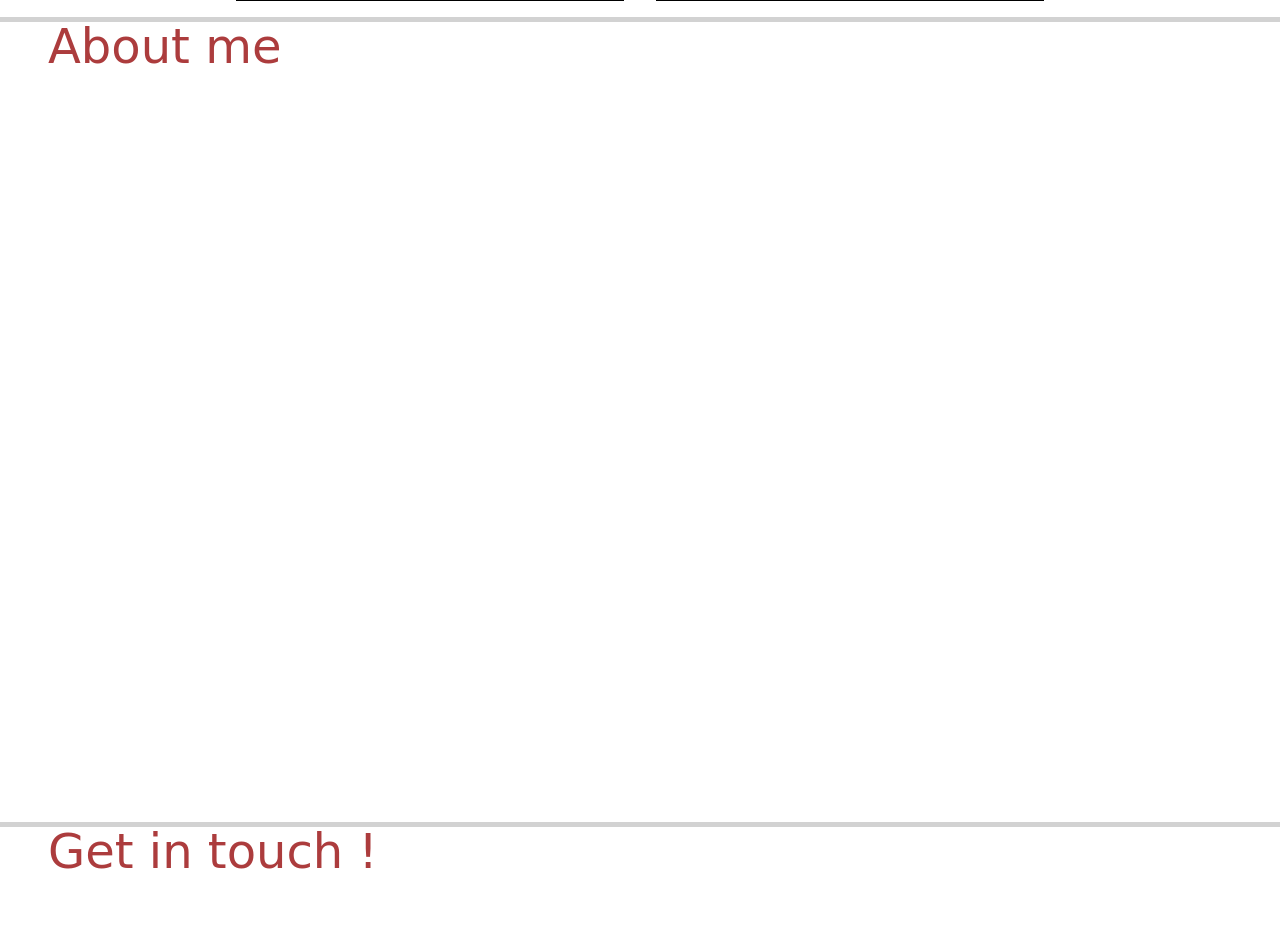
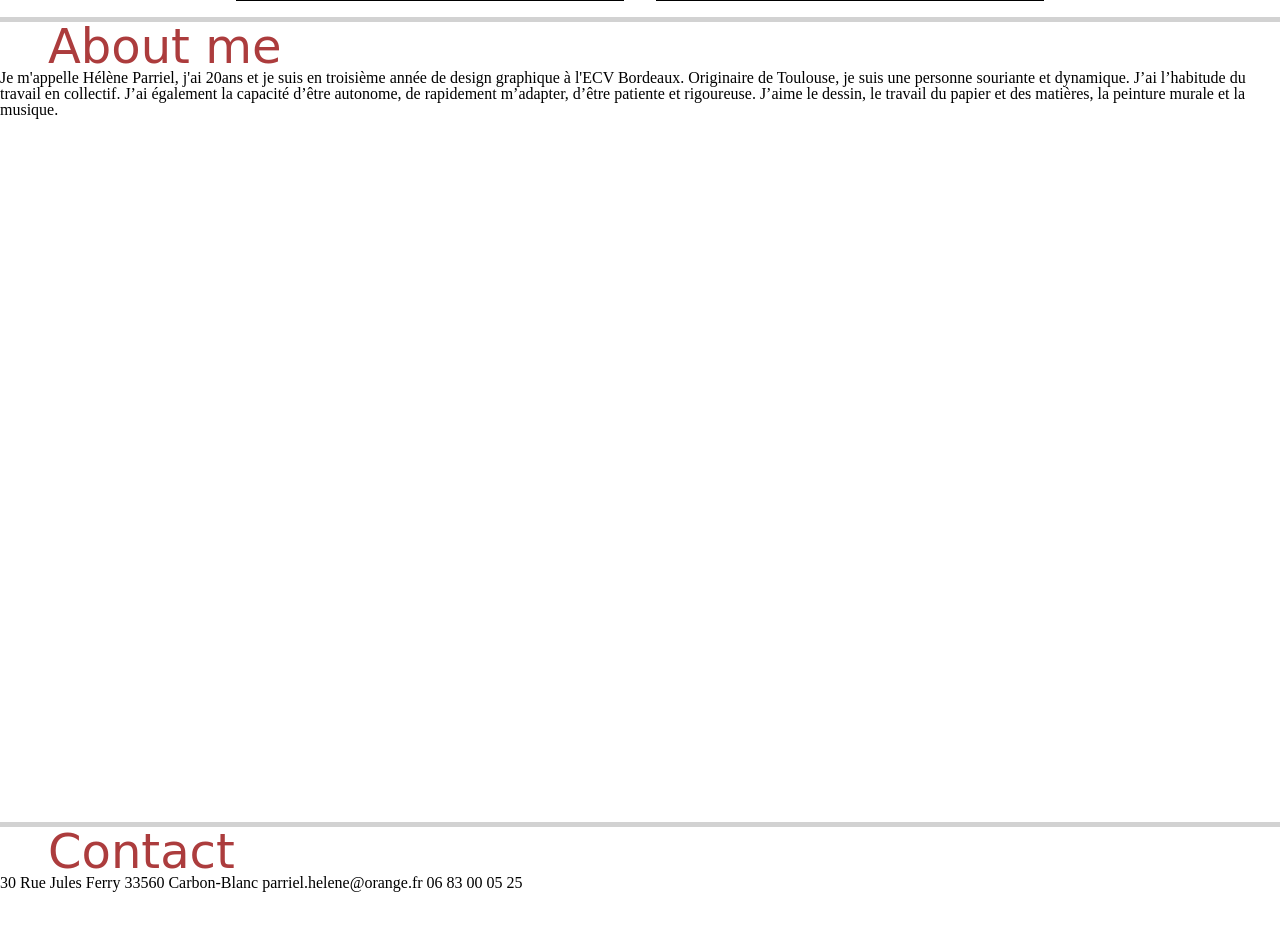
Before and after one commit to heleneparriel/D3-2019-2020-Project-04-portfolio, a plain HTML site: page index.html in a window 1280 px wide. Shown: the part 4762-5692 px from the top of the page. Drawn offline with Linux system fonts and the light colour scheme.

Commit message:
about me / contact

```diff
--- a/index.html
+++ b/index.html
@@ -189,12 +189,16 @@ pour homme.</p>
 
 <section id="about">
   <h1>About me</h1>
-
+    <p>Je m'appelle Hélène Parriel, j'ai 20ans et je suis en troisième année de design graphique à l'ECV Bordeaux. Originaire de Toulouse, je suis une personne souriante et dynamique. J’ai l’habitude du travail en collectif. J’ai également la capacité d’être autonome, de rapidement m’adapter, d’être patiente et rigoureuse.
+J’aime le dessin, le travail du papier et des matières, la peinture murale et la musique.</p>
 </section>
 
 <section id="contact">
-  <h1>Get in touch !</h1>
-
+  <h1>Contact</h1>
+<p>30 Rue Jules Ferry
+33560 Carbon-Blanc
+parriel.helene@orange.fr
+06 83 00 05 25</p>
 </section>
 
 
```
